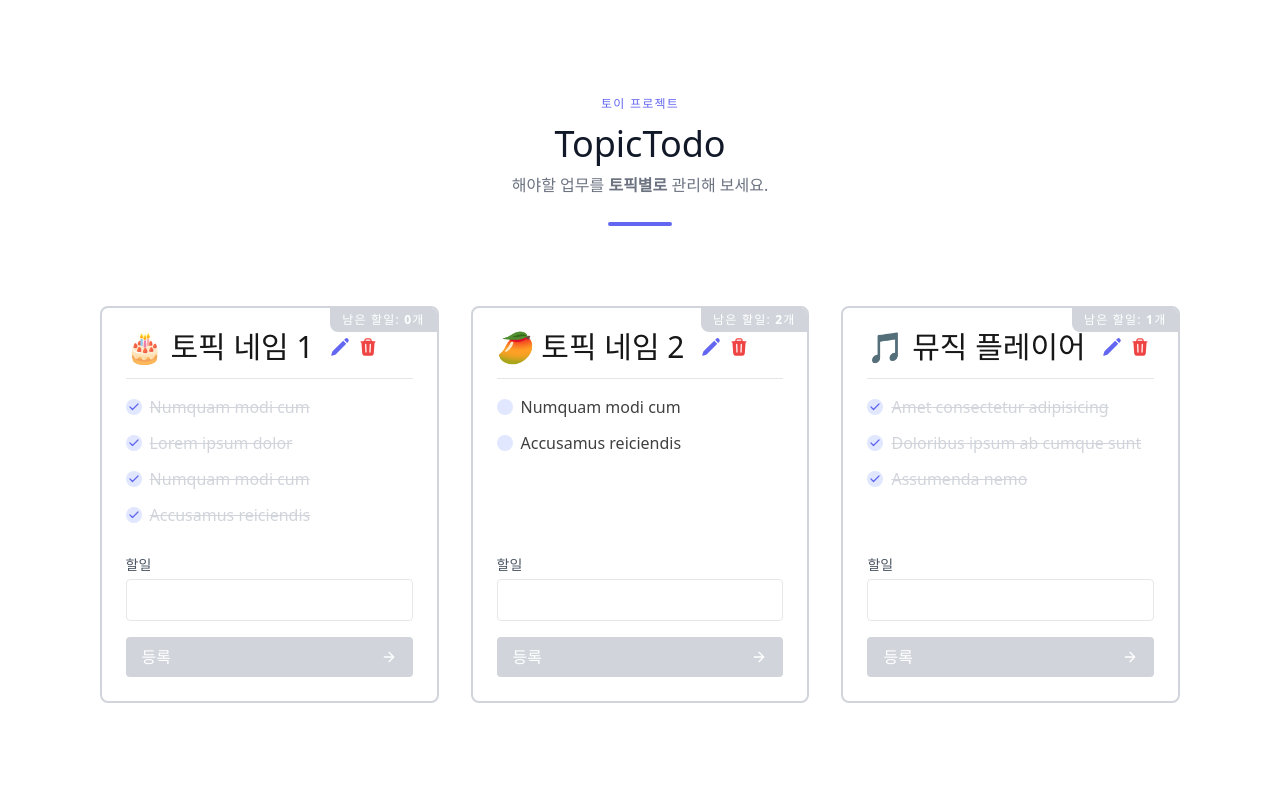
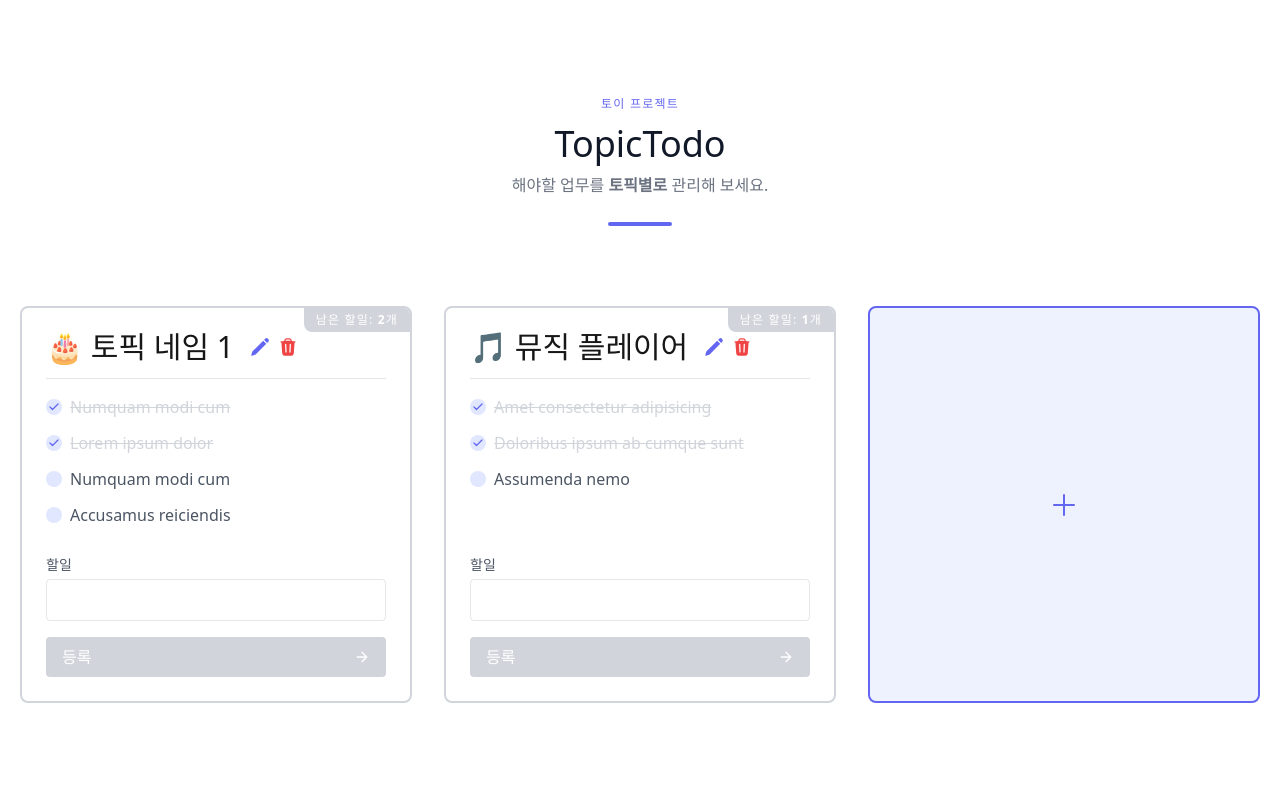
Before and after one commit to emoket/topic-based-todo-app, a website: page src/index.html in a window 1280 px wide. Shown: the top 796 px of the page. Drawn offline with nearby package versions, Linux system fonts and the light colour scheme; files that its build step writes are made by us from their sources.

Commit message:
토픽 추가 버튼 마크업 완성

```diff
--- a/src/index.html
+++ b/src/index.html
@@ -7,7 +7,7 @@
     <link href="/dist/output.css" rel="stylesheet" />
     <title>TopicTodo</title>
   </head>
-  <body class="w-screen h-screen place-items-center">
+  <body class="w-screen h-screen">
     <section class="text-gray-600 body-font overflow-hidden">
       <div class="container px-5 py-24 mx-auto">
         <div class="flex flex-col text-center w-full mb-20">
@@ -22,7 +22,9 @@
           <!-- Card Item -->
           <div class="p-4 xl:w-1/3 md:w-1/2 w-full group">
             <div class="h-full p-6 rounded-lg border-2 border-gray-300 group-hover:border-indigo-500 flex flex-col relative overflow-hidden transition-colors duration-200 ease-in-out">
-              <span class="bg-gray-300 group-hover:bg-indigo-500 text-white px-3 py-1 tracking-widest text-xs absolute right-0 top-0 rounded-bl-lg transition-colors duration-200 ease-in-out">남은 할일: <strong>0</strong>개</span>
+              <span class="bg-gray-300 group-hover:bg-indigo-500 text-white px-3 py-1 tracking-widest text-xs absolute right-0 top-0 rounded-bl-lg transition-colors duration-200 ease-in-out">
+                남은 할일: <strong>2</strong>개
+              </span>
               <h1 class="text-3xl text-neutral-900 leading-none flex items-center pb-4 mb-4 border-b border-neutral-200">
                 <span class="mr-2">🎂 토픽 네임 1</span>
                 <svg viewBox="0 0 24 24" fill="currentColor" class="w-5 h-5 ml-2 text-indigo-500">
@@ -46,54 +48,14 @@
                   </svg>
                 </span>Lorem ipsum dolor
               </p>
-              <p class="text-gray-300 mb-3 line-through">
-                <span class="w-4 h-4 mr-2 inline-flex items-center justify-center bg-indigo-100 text-indigo-500 rounded-full flex-shrink-0">
-                  <svg fill="none" stroke="currentColor" stroke-linecap="round" stroke-linejoin="round" stroke-width="2.5" class="w-3 h-3" viewBox="0 0 24 24">
-                    <path d="M20 6L9 17l-5-5"></path>
-                  </svg>
-                </span>Numquam modi cum
-              </p>
-              <p class="text-gray-300 mb-3 line-through">
-                <span class="w-4 h-4 mr-2 inline-flex items-center justify-center bg-indigo-100 text-indigo-500 rounded-full flex-shrink-0">
-                  <svg fill="none" stroke="currentColor" stroke-linecap="round" stroke-linejoin="round" stroke-width="2.5" class="w-3 h-3" viewBox="0 0 24 24">
-                    <path d="M20 6L9 17l-5-5"></path>
-                  </svg>
-                </span>Accusamus reiciendis
-              </p>
-              <div class="mt-auto">
-                <div class="relative mt-3">
-                  <label for="task-name" class="leading-7 text-sm text-gray-600">할일</label>
-                  <input type="text" id="task-name" name="task-name" class="w-full bg-white rounded border focus:border-indigo-500 focus:ring-2 focus:ring-indigo-200 text-base outline-none text-gray-700 py-1 px-3 leading-8 transition-colors duration-200 ease-in-out">
-                </div>
-                <button class="flex items-center mt-4 text-white bg-gray-300 border-0 py-2 px-4 w-full focus:outline-none rounded group-hover:bg-indigo-500 hover:!bg-indigo-600 transition-colors duration-200 ease-in-out">등록
-                  <svg fill="none" stroke="currentColor" stroke-linecap="round" stroke-linejoin="round" stroke-width="2" class="w-4 h-4 ml-auto" viewBox="0 0 24 24">
-                    <path d="M5 12h14M12 5l7 7-7 7"></path>
-                  </svg>
-                </button>
-              </div>
-            </div>
-          </div>
-          <!-- Card Item -->
-          <div class="p-4 xl:w-1/3 md:w-1/2 w-full group">
-            <div class="h-full p-6 rounded-lg border-2 border-gray-300 group-hover:border-indigo-500 flex flex-col relative overflow-hidden transition-colors duration-200 ease-in-out">
-              <span class="bg-gray-300 group-hover:bg-indigo-500 text-white px-3 py-1 tracking-widest text-xs absolute right-0 top-0 rounded-bl-lg transition-colors duration-200 ease-in-out">남은 할일: <strong>2</strong>개</span>
-              <h1 class="text-3xl text-neutral-900 leading-none flex items-center pb-4 mb-4 border-b border-neutral-200">
-                <span class="mr-2">🥭 토픽 네임 2</span>
-                <svg viewBox="0 0 24 24" fill="currentColor" class="w-5 h-5 ml-2 text-indigo-500">
-                  <path d="M21.731 2.269a2.625 2.625 0 00-3.712 0l-1.157 1.157 3.712 3.712 1.157-1.157a2.625 2.625 0 000-3.712zM19.513 8.199l-3.712-3.712-12.15 12.15a5.25 5.25 0 00-1.32 2.214l-.8 2.685a.75.75 0 00.933.933l2.685-.8a5.25 5.25 0 002.214-1.32L19.513 8.2z" />
-                </svg>
-                <svg viewBox="0 0 24 24" fill="currentColor" class="w-5 h-5 ml-2 text-red-500">
-                  <path fill-rule="evenodd" d="M16.5 4.478v.227a48.816 48.816 0 013.878.512.75.75 0 11-.256 1.478l-.209-.035-1.005 13.07a3 3 0 01-2.991 2.77H8.084a3 3 0 01-2.991-2.77L4.087 6.66l-.209.035a.75.75 0 01-.256-1.478A48.567 48.567 0 017.5 4.705v-.227c0-1.564 1.213-2.9 2.816-2.951a52.662 52.662 0 013.369 0c1.603.051 2.815 1.387 2.815 2.951zm-6.136-1.452a51.196 51.196 0 013.273 0C14.39 3.05 15 3.684 15 4.478v.113a49.488 49.488 0 00-6 0v-.113c0-.794.609-1.428 1.364-1.452zm-.355 5.945a.75.75 0 10-1.5.058l.347 9a.75.75 0 101.499-.058l-.346-9zm5.48.058a.75.75 0 10-1.498-.058l-.347 9a.75.75 0 001.5.058l.345-9z" clip-rule="evenodd" />
-                </svg>
-              </h1>
-              <p class="text-neutral-700 mb-3">
+              <p class="text-gray-600 mb-3">
                 <span class="w-4 h-4 mr-2 inline-flex items-center justify-center bg-indigo-100 text-indigo-500 rounded-full flex-shrink-0">
                   <svg fill="none" stroke="currentColor" stroke-linecap="round" stroke-linejoin="round" stroke-width="2.5" class="w-3 h-3" viewBox="0 0 24 24">
                     <!-- <path d="M20 6L9 17l-5-5"></path> -->
                   </svg>
                 </span>Numquam modi cum
               </p>
-              <p class="text-neutral-700 mb-3">
+              <p class="text-gray-600 mb-3">
                 <span class="w-4 h-4 mr-2 inline-flex items-center justify-center bg-indigo-100 text-indigo-500 rounded-full flex-shrink-0">
                   <svg fill="none" stroke="currentColor" stroke-linecap="round" stroke-linejoin="round" stroke-width="2.5" class="w-3 h-3" viewBox="0 0 24 24">
                     <!-- <path d="M20 6L9 17l-5-5"></path> -->
@@ -116,7 +78,9 @@
           <!-- Card Item -->
           <div class="p-4 xl:w-1/3 md:w-1/2 w-full group">
             <div class="h-full p-6 rounded-lg border-2 border-gray-300 group-hover:border-indigo-500 flex flex-col relative overflow-hidden transition-colors duration-200 ease-in-out">
-              <span class="bg-gray-300 group-hover:bg-indigo-500 text-white px-3 py-1 tracking-widest text-xs absolute right-0 top-0 rounded-bl-lg transition-colors duration-200 ease-in-out">남은 할일: <strong>1</strong>개</span>
+              <span class="bg-gray-300 group-hover:bg-indigo-500 text-white px-3 py-1 tracking-widest text-xs absolute right-0 top-0 rounded-bl-lg transition-colors duration-200 ease-in-out">
+                남은 할일: <strong>1</strong>개
+              </span>
               <h1 class="text-3xl text-neutral-900 leading-none flex items-center pb-4 mb-4 border-b border-neutral-200">
                 <span class="mr-2">🎵 뮤직 플레이어</span>
                 <svg viewBox="0 0 24 24" fill="currentColor" class="w-5 h-5 ml-2 text-indigo-500">
@@ -140,10 +104,10 @@
                   </svg>
                 </span>Doloribus ipsum ab cumque sunt
               </p>
-              <p class="text-gray-300 mb-3 line-through">
+              <p class="text-gray-600 mb-3">
                 <span class="w-4 h-4 mr-2 inline-flex items-center justify-center bg-indigo-100 text-indigo-500 rounded-full flex-shrink-0">
                   <svg fill="none" stroke="currentColor" stroke-linecap="round" stroke-linejoin="round" stroke-width="2.5" class="w-3 h-3" viewBox="0 0 24 24">
-                    <path d="M20 6L9 17l-5-5"></path>
+                    <!-- <path d="M20 6L9 17l-5-5"></path> -->
                   </svg>
                 </span>Assumenda nemo
               </p>
@@ -160,9 +124,20 @@
               </div>
             </div>
           </div>
+          <!-- Add Task Card -->
+          <div id="add-task" class="p-4 xl:w-1/3 md:w-1/2 w-full group">
+            <div class="h-full p-6 rounded-lg border-2 bg-indigo-50 border-indigo-500 flex items-center place-content-center relative overflow-hidden">
+              <svg xmlns="http://www.w3.org/2000/svg" viewBox="0 0 24 24" fill="currentColor" class="w-8 h-8 text-indigo-500 group-hover:scale-125 transform-gpu transition-transform duration-200 ease-in-out">
+                <path fill-rule="evenodd" d="M12 3.75a.75.75 0 01.75.75v6.75h6.75a.75.75 0 010 1.5h-6.75v6.75a.75.75 0 01-1.5 0v-6.75H4.5a.75.75 0 010-1.5h6.75V4.5a.75.75 0 01.75-.75z" clip-rule="evenodd" />
+              </svg>
+
+            </div>
+          </div>
         </div>
       </div>
     </section>
+
+
     <footer class="text-gray-600 body-font">
       <div class="container px-5 py-8 mx-auto flex items-center sm:flex-row flex-col">
         <a class="flex title-font font-medium items-center md:justify-start justify-center text-gray-800">
```
